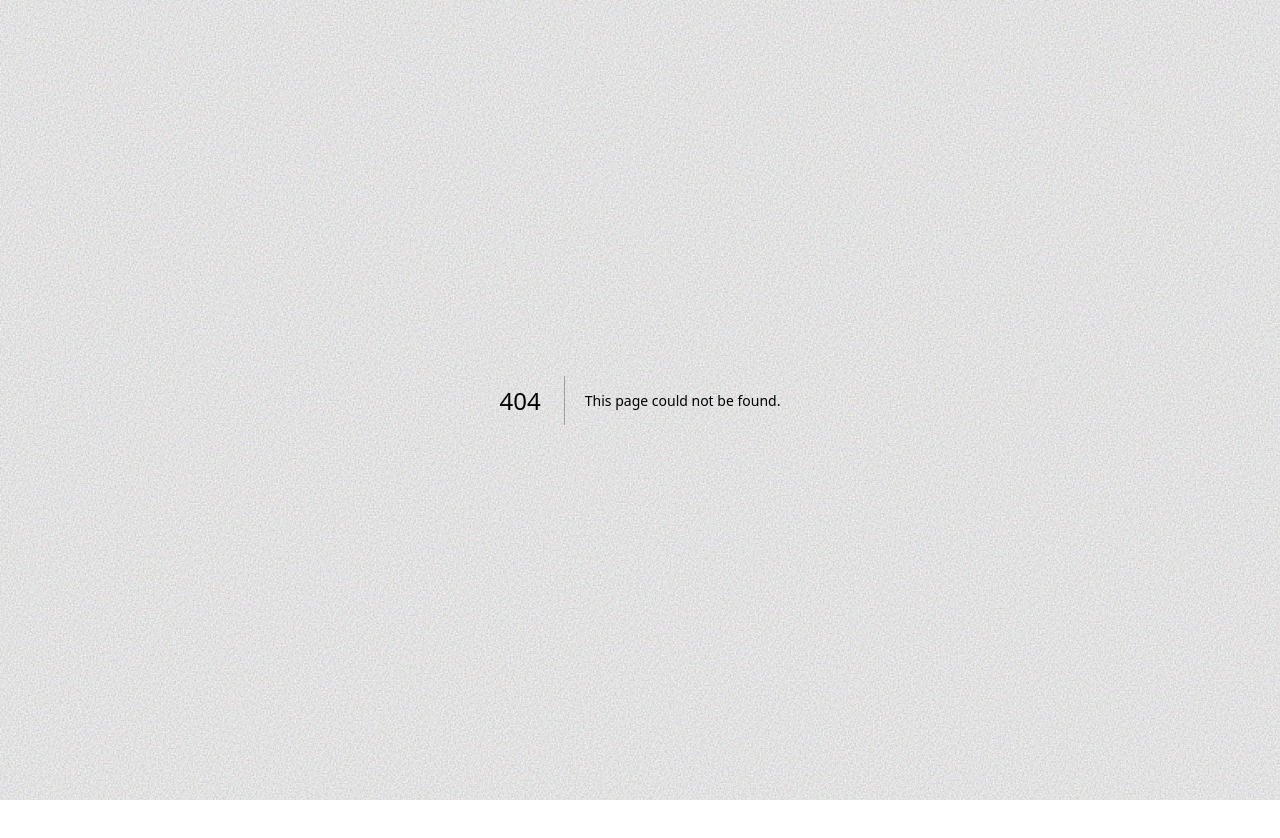
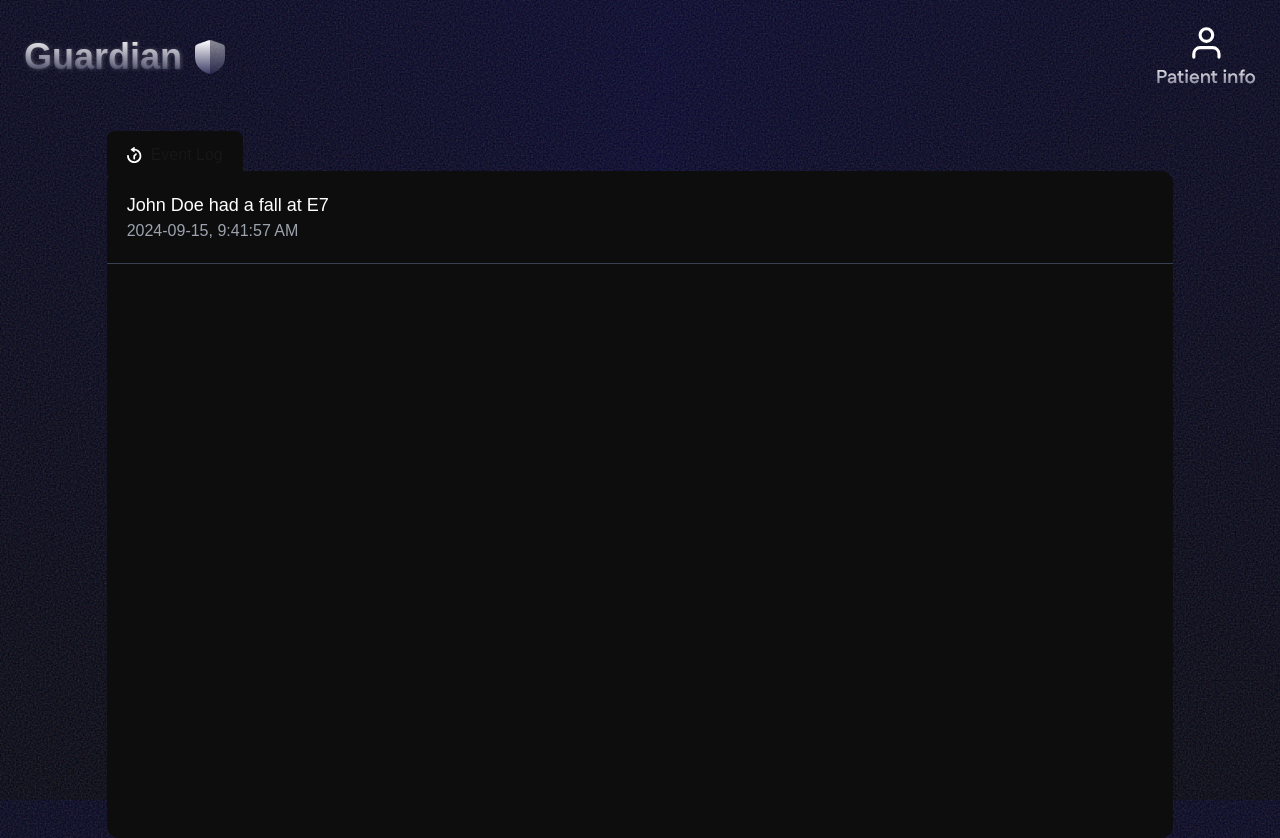
Before and after one commit to a4ojha/guardian, a Next.js app in the folder frontend/: page /event-log in a window 1280 px wide. Before the commit this address had no page. Before the commit the page ends 800 px from the top, so only its background shows below. Built offline with nearby package versions, Linux system fonts and the light colour scheme; a web font is replaced by a local one.

Commit message:
frontend changes

```diff
--- a/frontend/package.json
+++ b/frontend/package.json
@@ -12,6 +12,9 @@
     "@fortawesome/fontawesome-svg-core": "^6.6.0",
     "@fortawesome/free-solid-svg-icons": "^6.6.0",
     "@fortawesome/react-fontawesome": "^0.2.2",
+    "axios": "^1.7.7",
+    "date-fns": "^3.6.0",
+    "dayjs": "^1.11.13",
     "fontawesome": "^5.6.3",
     "frontend": "file:",
     "next": "14.2.11",
--- a/frontend/src/app/ai-assistant/page.tsx
+++ b/frontend/src/app/ai-assistant/page.tsx
@@ -4,7 +4,7 @@ import { useEffect, useState } from "react";
 import io, { Socket } from "socket.io-client";
 import Link from "next/link";
 import { FontAwesomeIcon } from "@fortawesome/react-fontawesome";
-import { faXmark } from "@fortawesome/free-solid-svg-icons";
+import { faXmark, faVolumeLow } from "@fortawesome/free-solid-svg-icons";
 
 export default function Page() {
   const [isVideoPlaying, setIsVideoPlaying] = useState(false);
@@ -58,30 +58,36 @@ export default function Page() {
         </video>
       )}
 
-      <div className="fixed top-1 left-1 flex flex-col">
+      <div className="fixed top-10 left-10 flex flex-col items-start !z-50" id="test-buttons">
         <button
           onClick={() => {
             setIsVideoPlaying(true);
             setCurrentVideo(videos.fallen);
           }}
+          className="hover:opacity-50 transition flex flex-row items-center "
         >
-          Play &apos;Fallen&apos;
+          v1
+          <FontAwesomeIcon icon={faVolumeLow} className="ml-2 text-xs mb-[3px] text-[#b3b3b3]" />
         </button>
         <button
           onClick={() => {
             setIsVideoPlaying(true);
             setCurrentVideo(videos.calling);
           }}
+          className="hover:opacity-50 transition flex flex-row items-center "
         >
-          Play &apos;Calling&apos;
+          v2
+          <FontAwesomeIcon icon={faVolumeLow} className="ml-2 text-xs mb-[3px] text-[#b3b3b3]" />
         </button>
         <button
           onClick={() => {
             setIsVideoPlaying(true);
             setCurrentVideo(videos.no_call);
           }}
+          className="hover:opacity-50 transition flex flex-row items-center "
         >
-          Play &apos;No Call&apos;
+          v3
+          <FontAwesomeIcon icon={faVolumeLow} className="ml-2 text-xs mb-[3px] text-[#b3b3b3]" />
         </button>
       </div>
 
--- /dev/null
+++ b/frontend/src/app/event-log/page.tsx
@@ -0,0 +1,46 @@
+"use client";
+
+import Navbar from "../components/Navbar";
+import dayjs from "dayjs";
+
+export default function Page() {
+  const events = {
+    location: "E7",
+    log_events: [
+      {
+        event: "fall",
+        time: 1726393317.650264,
+      },
+    ],
+    name: "John Doe",
+  };
+
+  function convertDate(time: number) {
+    return dayjs(time * 1000).format("YYYY-MM-DD, h:mm:ss A");
+  }
+
+  return (
+    <>
+      <Navbar />
+      <div className="video-feed-container bg-[#0D0D0D] w-10/12 h-5/6 m-auto rounded-xl relative">
+        <div className="absolute -top-10 h-12 w-fit p-5 bg-inherit rounded-lg flex gap-2 items-center justify-center">
+          <img src="/history.svg" className="w-4 h-4" />
+          <span className="">Event Log</span>
+        </div>
+        <div className="overflow-y-scroll h-[80%]">
+          {events.log_events.map((event, index) => (
+            <div
+              key={index}
+              className="event-log-item p-5 border-b border-gray-700"
+            >
+              <p className="text-white text-lg">
+                {events.name} had a {event.event} at {events.location}
+              </p>
+              <p className="text-gray-400">{convertDate(event.time)}</p>
+            </div>
+          ))}
+        </div>
+      </div>
+    </>
+  );
+}
--- a/frontend/src/app/globals.css
+++ b/frontend/src/app/globals.css
@@ -326,3 +326,7 @@ ul {
   list-style-type: disc;
   list-style-position: inside;
 }
+
+#test-buttons {
+  /* opacity: 0; */
+}
--- a/frontend/src/app/page.tsx
+++ b/frontend/src/app/page.tsx
@@ -18,7 +18,7 @@ export default function Home() {
             <div className="w-7 h-7 rounded-full bg-[#900000] animate-pulse"></div>
             <span className="text-3xl">Live Feed</span>
           </Link>
-          <Link href="/live-feed" className="button">
+          <Link href="/event-log" className="button">
             <img src="/history.svg" className="w-7 h-7" />
             <span className="text-3xl">Event Log</span>
           </Link>
--- a/frontend/src/app/profile/dashboard.tsx
+++ b/frontend/src/app/profile/dashboard.tsx
@@ -1,4 +1,3 @@
-import Image from "next/image";
 
 export default function Dashboard() {
     return (
```
Also changed, not shown: frontend/src/app/components/Webcam.tsx (+1 -1 lines), 1 other file (tests, documents, lock files or other folders).
